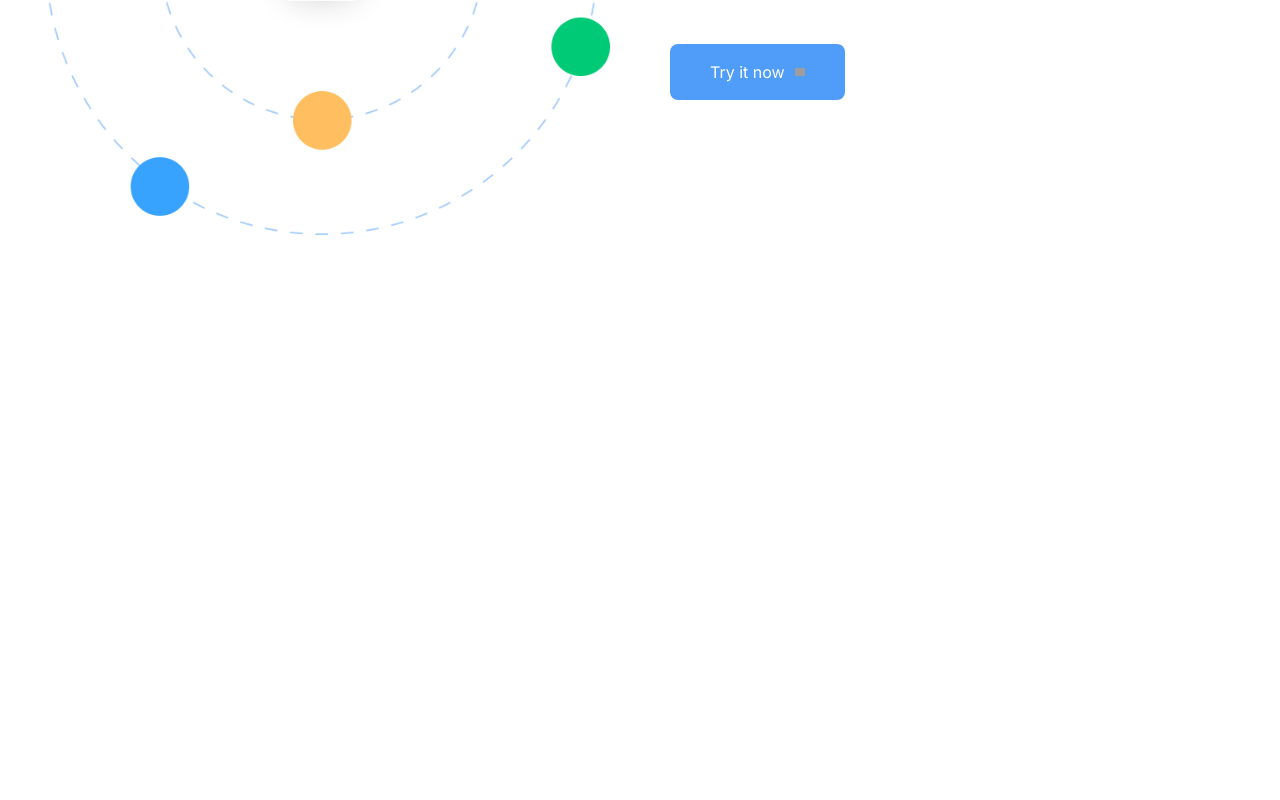
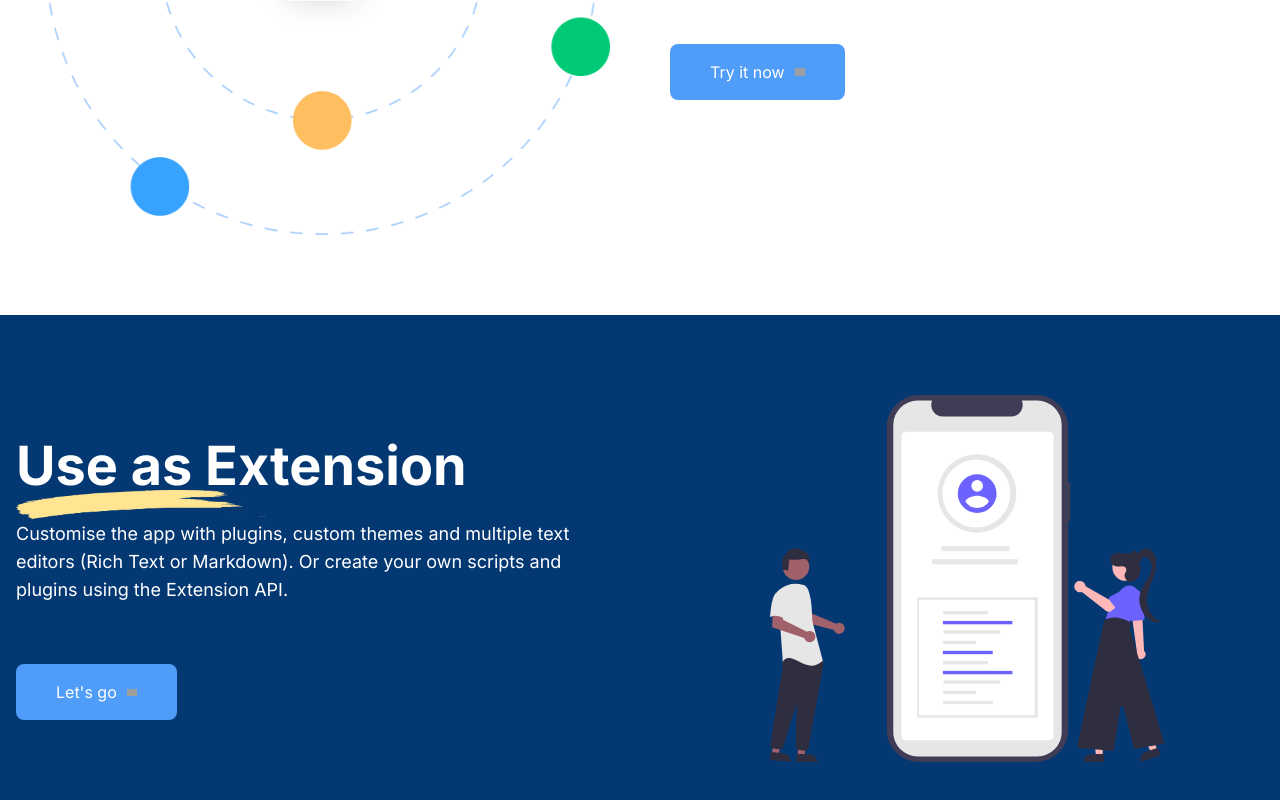
Before and after one commit to FroreVale/whitepace, a Next.js app: page / in a window 1280 px wide. Shown: the part 1550-2350 px from the top of the page. Before the commit the page ends 1865 px from the top, so only its background shows below. Built offline with nearby package versions, Linux system fonts and the light colour scheme; grey boxes are pictures that could not be loaded.

Commit message:
Add Extension

```diff
--- a/app/page.tsx
+++ b/app/page.tsx
@@ -1,4 +1,5 @@
 import Navbar from "@/components/layout/Navbar";
+import Extension from "@/components/sections/Extension";
 import Hero from "@/components/sections/Hero";
 import WorkMangement from "@/components/sections/WorkManagement";
 
@@ -9,6 +10,7 @@ export default function Home() {
       <main>
         <Hero />
         <WorkMangement />
+        <Extension />
       </main>
     </>
   );
--- /dev/null
+++ b/components/sections/Extension.tsx
@@ -0,0 +1,57 @@
+import Image from "next/image";
+import rightArrow from "@/public/icons/btn-right-arrow.svg";
+import dash from "@/public/work/dash.png";
+import app from "@/public/extension/app.svg";
+
+
+export default function Extension() {
+    return(
+        <section className="bg-primary-1 text-background ">
+
+        {/* Project Management */}
+        <div className="px-4 py-20 max-w-370 mx-auto flex flex-col gap-15 lg:flex-row">
+
+          {/* Right Content */}
+          <div className=" flex flex-col gap-15 flex-1 lg:justify-center">
+            {/* Text Block */}
+            <div className="flex flex-col gap-6 items-center lg:items-start">
+              <h2 className="relative z-0 font-bold text-4xl md:text-[54px] text-center lg:text-start w-fit">
+                Use as Extension
+                <div className="absolute -z-10 -bottom-8 right-0 sm:-right-8 lg:left-0 h-10 w-63">
+                  {" "}
+                  <Image src={dash} alt="Dash" />{" "}
+                </div>
+              </h2>
+              <p className="text-lg text-center lg:text-start">
+               Customise the app with plugins, custom themes and multiple text editors (Rich Text or Markdown). Or create your own scripts and plugins using the Extension API.
+              </p>
+            </div>
+
+            {/* Button */}
+            <div className="flex justify-center lg:justify-start">
+              <button className="flex items-center gap-2.5 bg-primary-2 rounded-lg px-10 py-4 text-background w-fit">
+                <span>Let&apos;s go</span>{" "}
+                <Image
+                  src={rightArrow}
+                  width={10}
+                  height={10}
+                  alt="Right Arrow"
+                />
+              </button>
+            </div>
+          </div>
+
+          {/* Left Content */}
+          <div className="flex-1">
+            <Image
+              src={app}
+              alt="App "
+              className="w-full object-contain aspect-286/177"
+            />
+          </div>
+
+
+      </div>
+    </section>
+    );
+}
```
Also changed, not shown: public/extension/app.svg (added).
